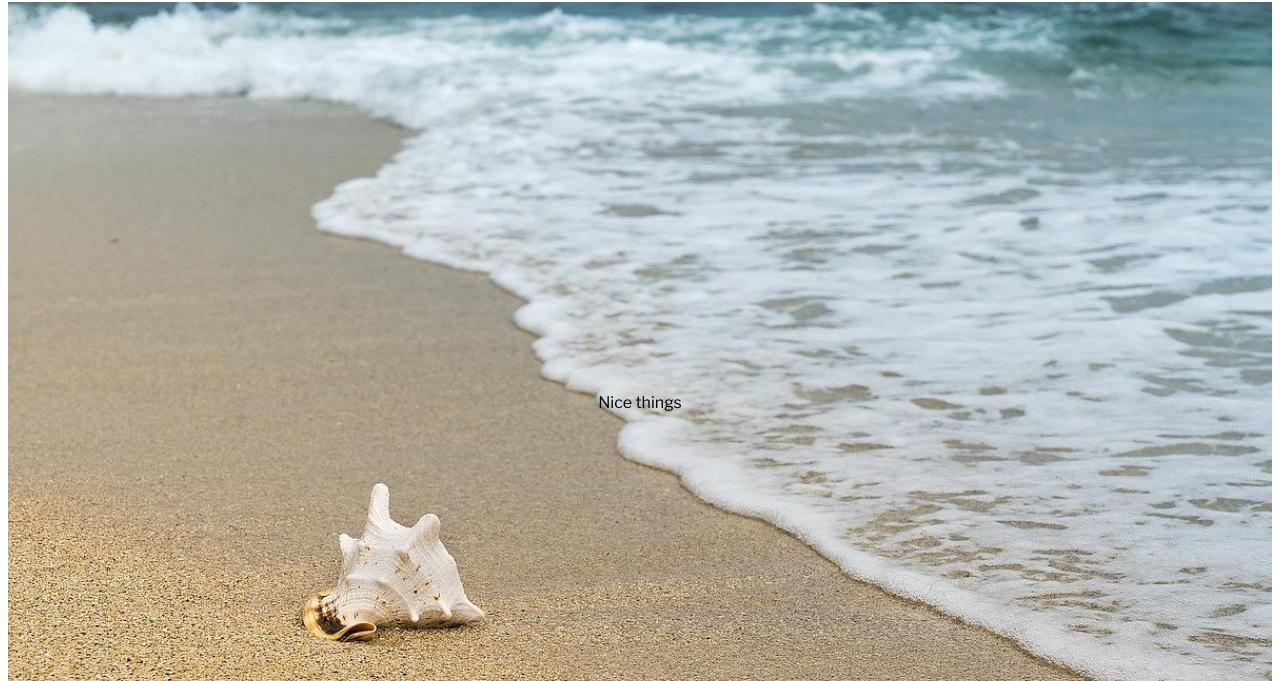
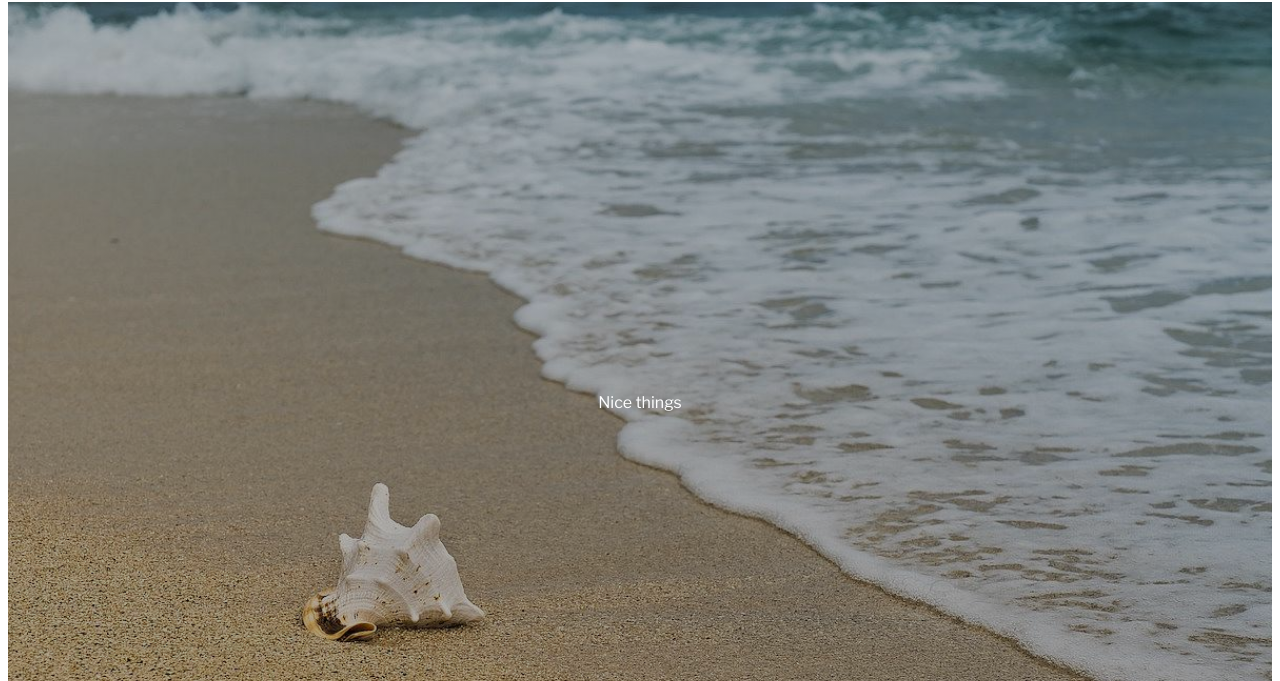
Before and after one commit to DefinitelyNotAShark/WebDevRepo, a plain HTML site: page Midterm/page3.html in a window 1280 px wide. Shown: the part 119-800 px from the top of the page. Drawn offline with nearby package versions, Linux system fonts and the light colour scheme.

```diff
--- a/Midterm/css/styleGuide.css
+++ b/Midterm/css/styleGuide.css
@@ -92,7 +92,7 @@ li a:hover{
     justify-content: center;
     align-items: center;
 
-    background-image: url("../images/beach.jpg");
+    background-image: linear-gradient(rgba(0, 0, 0, 0.3),rgba(0, 0, 0, 0.3)), url("../images/beach.jpg");
     background-position: center center;
     background-repeat: no-repeat;
     background-size: cover;
@@ -101,6 +101,8 @@ li a:hover{
 
 
 .heroText{
+    color: #FFFFFF;
+
     justify-content: center;
     align-items: center;
     text-align: center;
```
